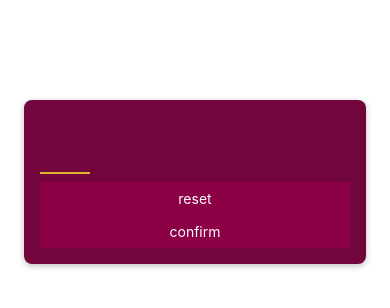
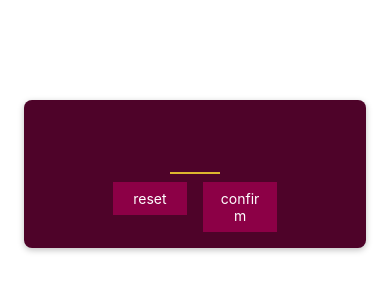
Before and after one commit to nedimm1/nedimm1-react_native_course_project2, a React Native app: screen / in a window 390 px wide. Shown: the top 308 px of the page. Built offline with nearby package versions, Linux system fonts and the light colour scheme.

Commit message:
more styling

```diff
--- a/screens/StartGameScreen.js
+++ b/screens/StartGameScreen.js
@@ -11,21 +11,30 @@
         autoCapitalize="none"
         autoCorrect={false}
       ></TextInput>
-      <PrimaryButton>reset</PrimaryButton>
-      <PrimaryButton>confirm</PrimaryButton>
+      <View style={styles.buttonsContainer}>
+        <View style={styles.buttonContainer}>
+          <PrimaryButton>reset</PrimaryButton>
+        </View>
+
+        <View style={styles.buttonContainer}>
+          <PrimaryButton>confirm</PrimaryButton>
+        </View>
+      </View>
     </View>
   );
 }
 
 const styles = StyleSheet.create({
   inputContainer: {
+    justifyContent: 'center',
+    alignItems: 'center',
     marginTop: 100,
     marginHorizontal: 24,
     padding: 16,
-    backgroundColor: "#72063c",
+    backgroundColor: '#4e0329',
     borderRadius: 8,
     elevation: 4,
-    shadowColor: "black",
+    shadowColor: 'black',
     shadowOffset: { width: 0, height: 2 },
     shadowRadius: 6,
     shadowOpacity: 0.25,
@@ -41,6 +50,14 @@
     fontWeight: "bold",
     textAlign: "center",
   },
+  buttonsContainer: {
+    flexDirection: "row",
+    justifyContent: "space-between", // added to space the buttons horizontally
+  },
+  buttonContainer: {
+    flex: 1,
+    marginHorizontal: 8, // added margin between the buttons
+  },
 });
 
 export default StartGameScreen;
```
